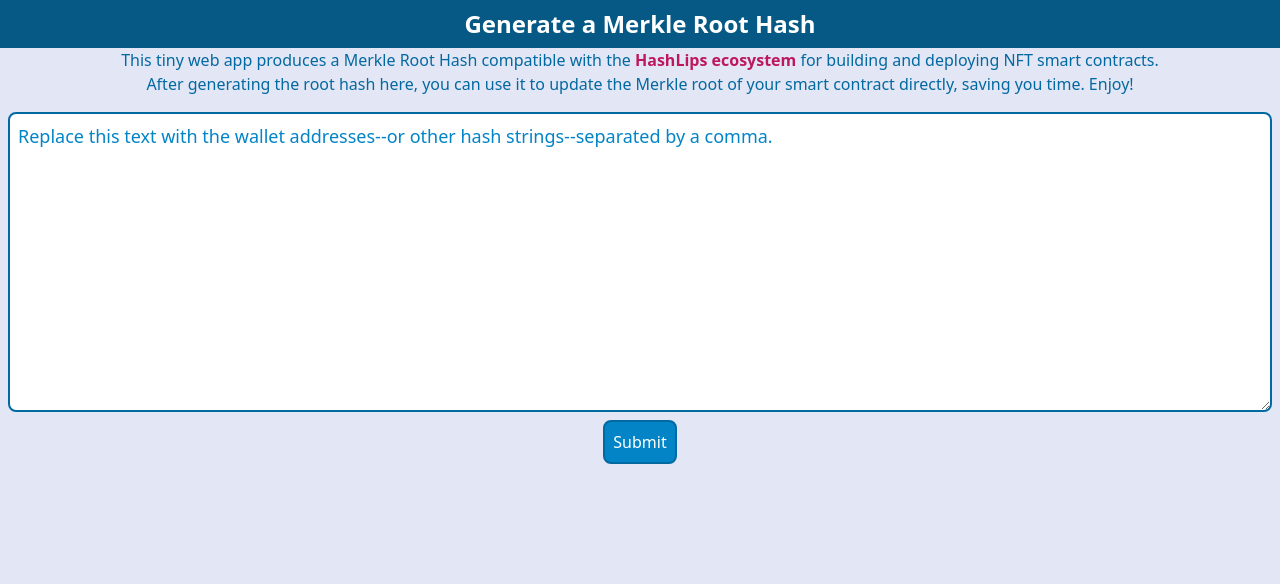
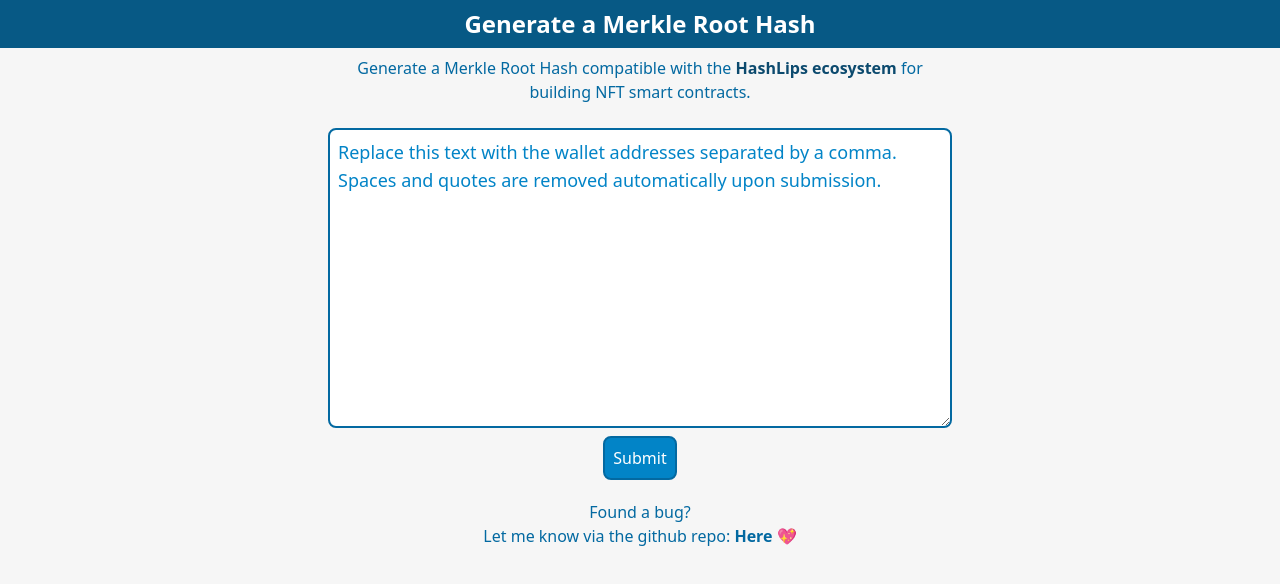
Before and after one commit to lawrenceaph/merklerootgenerator-nextjs, a Next.js app: page /components/merkle in a window 1280 px wide. Shown: the top 584 px of the page. Built offline with nearby package versions, Linux system fonts and the light colour scheme.

Commit message:
improved text and some cosmetics

```diff
--- a/pages/components/merkle.js
+++ b/pages/components/merkle.js
@@ -37,13 +37,14 @@ const onSubmit = (data) => {
 console.log(theRootHash)
 return(
 <>
-
-<div className="h-12 bg-sky-800 flex flex-col items-center justify-center text-white font-bold text-2xl">
+<div className="flex flex-col items-center">
+<div className="h-12 bg-sky-800 w-full flex flex-col items-center justify-center text-white font-bold text-2xl">
     Generate a Merkle Root Hash
 </div>
-<div className="text-sky-700 text-center">
-    This tiny web app produces a Merkle Root Hash compatible with the <Link href='https://github.com/hashlips-lab'><a className="font-semibold text-pink-700 cursor-pointer">HashLips ecosystem </a></Link> for building and deploying NFT smart contracts.
-   <br/> After generating the root hash here, you can use it to update the Merkle root of your smart contract directly, saving you time. Enjoy!
+<div className="md:w-1/2">
+<div className="text-sky-700 text-center p-2">
+    Generate a Merkle Root Hash compatible with the <Link href='https://github.com/hashlips-lab'><a className="font-semibold text-sky-900 cursor-pointer">HashLips ecosystem </a></Link> for building NFT smart contracts.
+
 </div>
 {theRootHash &&
 <div className=" my-4 space-y-2 flex flex-wrap text-wrap flex-col justify-center items-center text-center">
@@ -62,7 +63,7 @@ return(
 
       {/* include validation with required or other standard HTML validation rules */}
       <textarea className="w-full m-2 border-2 p-2 text-sky-600 border-sky-700 text-lg rounded-lg" rows={10}
-       defaultValue={'Replace this text with the wallet addresses--or other hash strings--separated by a comma.'}
+       defaultValue={'Replace this text with the wallet addresses separated by a comma. Spaces and quotes are removed automatically upon submission. '}
         {...register("addresses", { required: true })} />
       {/* errors will return when field validation fails  */}
       {errors.exampleRequired && <span>This field is required</span>}
@@ -71,7 +72,14 @@ return(
     </form>
 
 
+<div className=' text-center text-sky-700 mt-5 break-all'>
+Found a bug? <br/> Let me know via the github repo: <Link  href="https://github.com/lawrenceaph/merklerootgenerator-nextjs"><a className="font-bold">Here 💖</a></Link>
+
+</div>
+</div>
+</div>
 </>
+
 
 );
 }
--- a/styles/globals.css
+++ b/styles/globals.css
@@ -3,5 +3,5 @@
 @tailwind utilities;
 
 html {
-  background-color: #e3e6f5;
+  background-color: #f6f6f6;
 }
```
